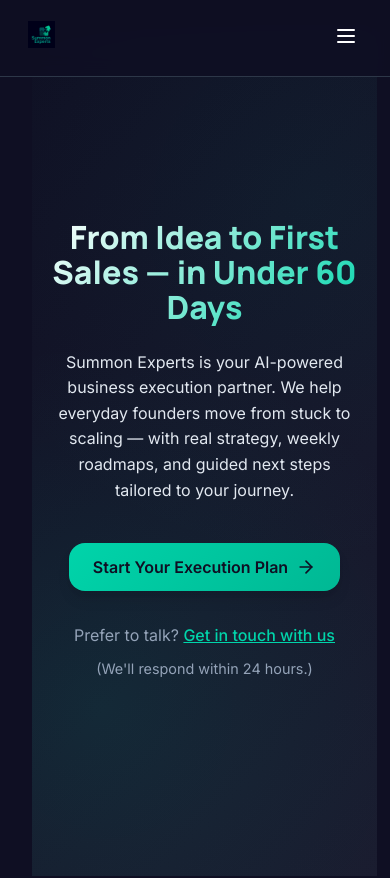
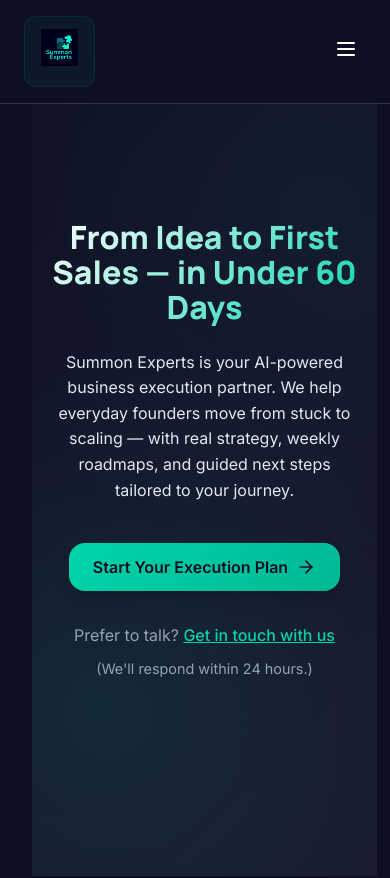
Before and after one commit to BTheCoderr/summon-experts, a React (Vite) app: page / in a window 390 px wide. Shown: the top 878 px of the page. Built offline with nearby package versions, Linux system fonts and the light colour scheme.

Commit message:
Dramatically improve logo visibility with enhanced filters and background

```diff
--- a/src/App.css
+++ b/src/App.css
@@ -75,18 +75,25 @@
   margin: 0 auto;
 }
 
+.nav-logo {
+  background: rgba(0, 212, 170, 0.05);
+  border-radius: var(--border-radius);
+  padding: 8px 12px;
+  border: 1px solid rgba(0, 212, 170, 0.1);
+}
+
 .nav-logo .logo-image {
-  height: 50px;
+  height: 60px;
   width: auto;
   object-fit: contain;
   transition: var(--transition);
-  filter: brightness(1.1) contrast(1.1);
+  filter: brightness(1.5) contrast(1.3) saturate(1.2);
   padding: 4px;
 }
 
 .nav-logo .logo-image:hover {
   transform: scale(1.05);
-  filter: brightness(1.2) contrast(1.2);
+  filter: brightness(1.8) contrast(1.5) saturate(1.4);
 }
 
 /* Keep the old text styling as fallback */
@@ -693,7 +700,7 @@
   }
 
   .nav-logo .logo-image {
-    height: 40px;
+    height: 50px;
   }
 
   .container {
@@ -742,7 +749,7 @@
 
 @media (max-width: 480px) {
   .nav-logo .logo-image {
-    height: 35px;
+    height: 45px;
   }
 
   .hero-headline {
```
